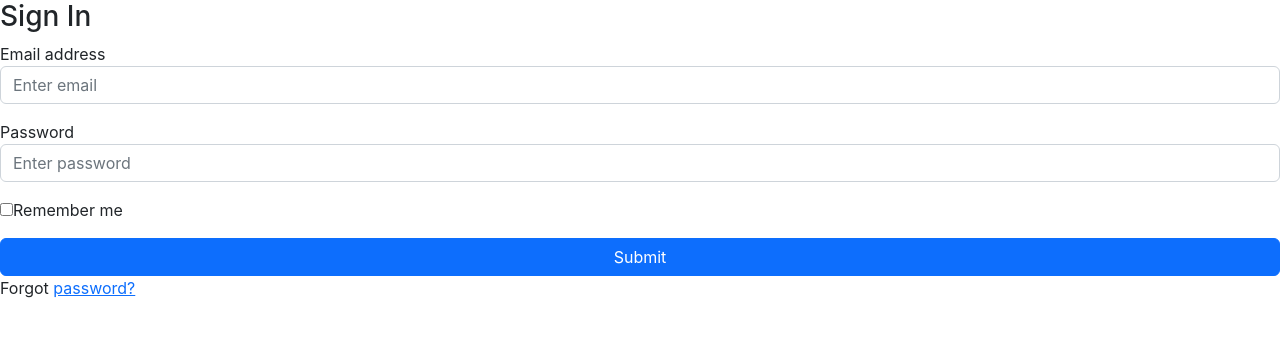
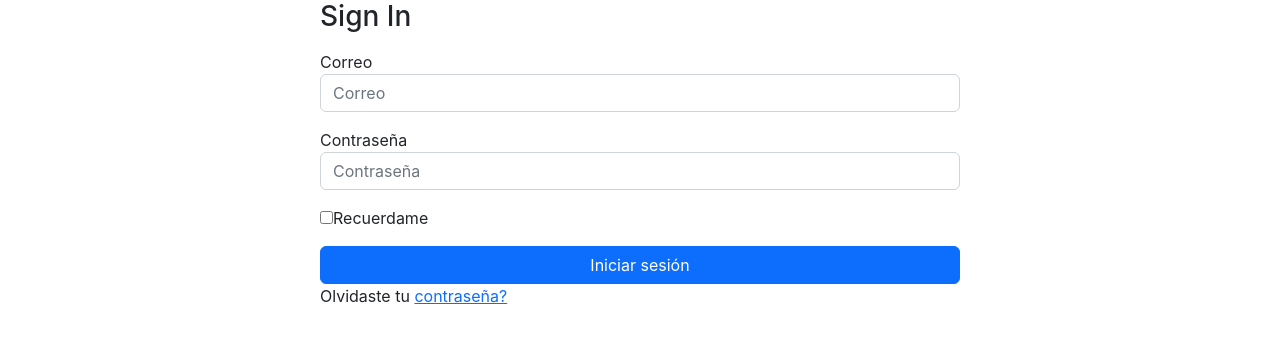
Before and after one commit to Uziano/ISPC_RD, a React (Create React App) app in the folder FRONT/react-v2/: page / in a window 1280 px wide. Shown: the top 342 px of the page. Built offline with nearby package versions, Linux system fonts and the light colour scheme; the HTML template or start-up script is replaced by a standard one.

Commit message:
Modificado el formulario del Login

```diff
--- a/FRONT/react-v2/src/components/Login.js
+++ b/FRONT/react-v2/src/components/Login.js
@@ -2,22 +2,23 @@ import React from 'react'
 
 function Login() {
   return (
+  <div className="col-md-6 mx-auto">
       <form>
-      <h3 className='display1'>Sign In</h3>
+        <h3 className='display1 mb-3 text-left'>Sign In</h3>
         <div className="mb-3">
-        <label>Email address</label>
+          <label>Correo</label>
           <input
             type="email"
             className="form-control"
-          placeholder="Enter email"
+            placeholder="Correo"
           />
         </div>
         <div className="mb-3">
-        <label>Password</label>
+          <label>Contraseña</label>
           <input
             type="password"
             className="form-control"
-          placeholder="Enter password"
+            placeholder="Contraseña"
           />
         </div>
         <div className="mb-3">
@@ -28,19 +29,21 @@ function Login() {
               id="customCheck1"
             />
             <label className="custom-control-label" htmlFor="customCheck1">
-            Remember me
+              Recuerdame
             </label>
           </div>
         </div>
         <div className="d-grid">
           <button type="submit" className="btn btn-primary">
-          Submit
+            Iniciar sesión
           </button>
         </div>
         <p className="forgot-password text-right">
-        Forgot <a href="#">password?</a>
+          Olvidaste tu <a href=" ">contraseña?</a>
         </p>
+
       </form>
+    </div>
   )
 }
 
```
Lines whose indentation alone changed are shown as unchanged.
